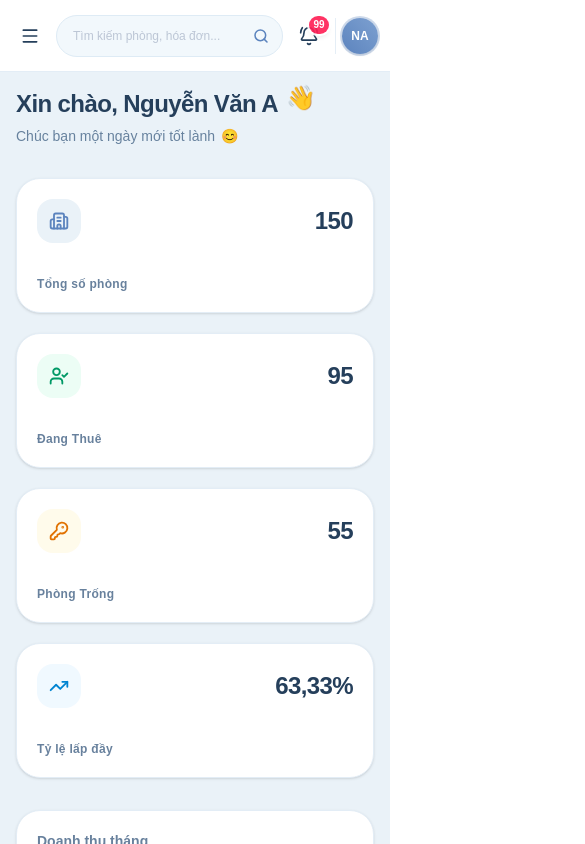
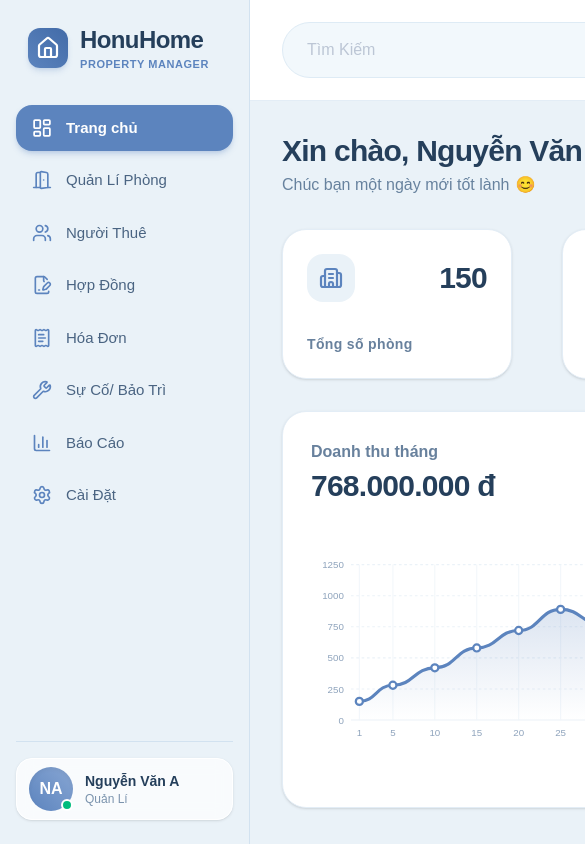
Before and after one commit to ngocnh05/honu_home, a Next.js app: page /dashboard in a window 390 px wide. Shown: the top 844 px of the page, 585 px wide, since content can reach past the window. Built offline with nearby package versions, Linux system fonts and the light colour scheme.

Commit message:
refactor: focus on fixed desktop layout matching Figma specs (1440x1024), postpone mobile responsive

```diff
--- a/src/app/(auth)/layout.tsx
+++ b/src/app/(auth)/layout.tsx
@@ -2,8 +2,8 @@ import type { Metadata } from "next";
 import Image from "next/image";
 
 export const metadata: Metadata = {
-  title: "Đăng nhập | FloHouse",
-  description: "Đăng nhập vào hệ thống quản lý bất động sản và phòng trọ FloHouse",
+  title: "Đăng nhập | HonuHome",
+  description: "Đăng nhập vào hệ thống quản lý bất động sản và phòng trọ HonuHome",
 };
 
 export default function AuthLayout({
@@ -12,12 +12,12 @@ export default function AuthLayout({
   children: React.ReactNode;
 }) {
   return (
-    <main className="relative min-h-screen w-full flex items-center justify-center p-4 sm:p-6 md:p-8 overflow-hidden bg-slate-900">
+    <main className="relative min-h-screen min-w-[1440px] w-full flex items-center justify-center p-8 overflow-hidden bg-slate-900">
       {/* Background Image with Fallback Backdrop */}
       <div className="absolute inset-0 z-0">
         <Image
           src="/images/auth/login-bg.png"
-          alt="FloHouse Background"
+          alt="HonuHome Background"
           fill
           priority
           className="object-cover object-center brightness-95"
@@ -27,8 +27,8 @@ export default function AuthLayout({
         <div className="absolute inset-0 bg-gradient-to-b from-black/20 via-black/30 to-black/50 backdrop-blur-[2px]" />
       </div>
 
-      {/* Main Content Container */}
-      <div className="relative z-10 w-full max-w-[640px] my-auto">
+      {/* Main Content Container - Fixed 640px */}
+      <div className="relative z-10 w-[640px] my-auto">
         {children}
       </div>
     </main>
--- a/src/app/(auth)/login/page.tsx
+++ b/src/app/(auth)/login/page.tsx
@@ -3,7 +3,7 @@ import { LoginForm } from "@/components/auth/login-form";
 
 export default function LoginPage() {
   return (
-    <div className="w-full bg-[#294255]/70 backdrop-blur-xl border-2 border-white/90 rounded-[22px] sm:rounded-[26px] shadow-2xl p-5 sm:p-8 md:p-12 space-y-6 sm:space-y-8 animate-fadeIn">
+    <div className="w-[640px] bg-[#294255]/70 backdrop-blur-xl border-2 border-white/90 rounded-[26px] shadow-2xl p-12 space-y-8 animate-fadeIn mx-auto">
       {/* Header with Logo & Welcome Title */}
       <AuthHeader
         title="Welcome back!"
--- a/src/app/(dashboard)/dashboard/page.tsx
+++ b/src/app/(dashboard)/dashboard/page.tsx
@@ -15,66 +15,70 @@ export default function DashboardPage() {
     mockDashboardData;
 
   return (
-    <div className="space-y-8 animate-fadeIn pb-12">
-      {/* Welcome Greeting Header */}
-      <div className="space-y-1.5">
+    <div className="space-y-8 animate-fadeIn pb-12 w-[1096px]">
+      {/* Welcome Greeting Header - Figma: Frame 2 & Frame 6 */}
+      <div className="space-y-1">
         <div className="flex items-center gap-2">
-          <h1 className="text-2xl sm:text-3xl lg:text-4xl font-extrabold text-[#253F5B] tracking-tight">
+          <h1 className="text-3xl font-extrabold text-[#253F5B] tracking-tight">
             Xin chào, {managerName}
           </h1>
-          <span className="text-2xl sm:text-3xl animate-bounce">👋</span>
+          <span className="text-3xl">👋</span>
         </div>
-        <p className="text-sm sm:text-base text-[#67829E] font-medium flex items-center gap-1.5">
+        <p className="text-base text-[#67829E] font-medium flex items-center gap-1.5">
           <span>Chúc bạn một ngày mới tốt lành</span>
           <span>😊</span>
         </p>
       </div>
 
-      {/* 4 Summary KPI Cards */}
-      <div className="grid grid-cols-1 sm:grid-cols-2 xl:grid-cols-4 gap-5">
+      {/* 4 Summary KPI Cards - Figma Frame 15: 1096px x 170px, 4 cards 230x150 */}
+      <div className="grid grid-cols-4 gap-6 w-[1096px]">
         <KpiCard
           label="Tổng số phòng"
           value={kpis.totalRooms}
           icon={Building2}
           variant="primary"
+          className="w-[230px] h-[150px]"
         />
         <KpiCard
           label="Đang Thuê"
           value={kpis.occupiedRooms}
           icon={UserCheck}
           variant="success"
+          className="w-[230px] h-[150px]"
         />
         <KpiCard
           label="Phòng Trống"
           value={kpis.availableRooms}
           icon={KeyRound}
           variant="warning"
+          className="w-[230px] h-[150px]"
         />
         <KpiCard
           label="Tỷ lệ lấp đầy"
           value={kpis.occupancyRate}
           icon={TrendingUp}
           variant="info"
+          className="w-[230px] h-[150px]"
         />
       </div>
 
-      {/* Bottom Section: Revenue Chart & Quick Action Widgets */}
-      <div className="grid grid-cols-1 lg:grid-cols-12 gap-6">
-        {/* Monthly Revenue Chart (takes 6 cols on lg/xl) */}
-        <div className="lg:col-span-12 xl:col-span-6">
+      {/* Bottom Section: Revenue Chart (502px) + Invoices (245px) + Maintenance (245px) */}
+      <div className="flex items-start gap-6 w-[1096px]">
+        {/* Monthly Revenue Chart - Figma 35:82: 502px x 397px */}
+        <div className="w-[502px] shrink-0">
           <RevenueChart
             data={monthlyRevenue.chartData}
             totalFormatted={monthlyRevenue.totalFormatted}
           />
         </div>
 
-        {/* Unpaid Invoices Widget (takes 3 cols on xl) */}
-        <div className="lg:col-span-6 xl:col-span-3">
+        {/* Unpaid Invoices Widget - Figma 36:193: 245px x 397px */}
+        <div className="w-[245px] shrink-0">
           <UnpaidInvoicesCard summary={unpaidInvoices} />
         </div>
 
-        {/* Maintenance Requests Widget (takes 3 cols on xl) */}
-        <div className="lg:col-span-6 xl:col-span-3">
+        {/* Maintenance Requests Widget - Figma 36:183: 245px x 397px */}
+        <div className="w-[245px] shrink-0">
           <MaintenanceCard summary={maintenance} />
         </div>
       </div>
--- a/src/app/(dashboard)/layout.tsx
+++ b/src/app/(dashboard)/layout.tsx
@@ -1,6 +1,3 @@
-"use client";
-
-import * as React from "react";
 import { Sidebar } from "@/components/layout/sidebar";
 import { TopHeader } from "@/components/layout/top-header";
 import { mockDashboardData } from "@/lib/mock-data/dashboard";
@@ -10,26 +7,18 @@ export default function DashboardLayout({
 }: {
   children: React.ReactNode;
 }) {
-  const [sidebarOpen, setSidebarOpen] = React.useState(false);
+  return (
+    <div className="min-h-screen bg-[#EAF2F8] flex min-w-[1440px]">
+      {/* Sidebar Navigation - Fixed 250px */}
+      <Sidebar />
 
-  return (
-    <div className="min-h-screen bg-[#EAF2F8] flex">
-      {/* Sidebar Navigation */}
-      <Sidebar
-        isOpen={sidebarOpen}
-        onClose={() => setSidebarOpen(false)}
-      />
-
-      {/* Main Content Area */}
-      <div className="flex-1 flex flex-col min-w-0 lg:pl-[260px] transition-all">
+      {/* Main Content Area - Fixed offset 250px */}
+      <div className="flex-1 flex flex-col min-w-[1190px] pl-[250px]">
         {/* Top Header with 99 unread notifications */}
-        <TopHeader
-          onToggleSidebar={() => setSidebarOpen((prev) => !prev)}
-          unreadCount={mockDashboardData.unreadNotifications}
-        />
+        <TopHeader unreadCount={mockDashboardData.unreadNotifications} />
 
         {/* Page Inner Container */}
-        <main className="flex-1 p-4 sm:p-6 lg:p-8 max-w-[1400px] w-full mx-auto">
+        <main className="flex-1 p-8 w-full max-w-[1190px]">
           {children}
         </main>
       </div>
--- a/src/components/dashboard/kpi-card.tsx
+++ b/src/components/dashboard/kpi-card.tsx
@@ -27,25 +27,25 @@ export function KpiCard({
   return (
     <div
       className={cn(
-        "bg-white rounded-3xl p-5 sm:p-6 border border-[#E3EDF6] shadow-sm hover:shadow-md transition-shadow flex flex-col justify-between h-[135px] sm:h-[150px]",
+        "bg-white rounded-3xl p-6 border border-[#E3EDF6] shadow-sm hover:shadow-md transition-shadow flex flex-col justify-between w-[230px] h-[150px]",
         className
       )}
     >
       <div className="flex items-center justify-between">
         <div
           className={cn(
-            "w-11 h-11 sm:w-12 sm:h-12 rounded-2xl flex items-center justify-center transition-transform hover:scale-110",
+            "w-12 h-12 rounded-2xl flex items-center justify-center transition-transform hover:scale-110",
             iconVariants[variant]
           )}
         >
-          <Icon className="w-5 h-5 sm:w-6 sm:h-6 stroke-[2.2]" />
+          <Icon className="w-6 h-6 stroke-[2.2]" />
         </div>
-        <span className="text-2xl sm:text-3xl font-extrabold text-[#253F5B] tracking-tight">
+        <span className="text-3xl font-extrabold text-[#253F5B] tracking-tight">
           {value}
         </span>
       </div>
 
-      <p className="text-xs sm:text-sm font-semibold text-[#68819D] tracking-wide">
+      <p className="text-sm font-semibold text-[#68819D] tracking-wide">
         {label}
       </p>
     </div>
--- a/src/components/dashboard/maintenance-card.tsx
+++ b/src/components/dashboard/maintenance-card.tsx
@@ -8,7 +8,7 @@ interface MaintenanceCardProps {
 
 export function MaintenanceCard({ summary }: MaintenanceCardProps) {
   return (
-    <div className="bg-white rounded-3xl p-5 sm:p-6 lg:p-7 border border-[#E3EDF6] shadow-sm flex flex-col justify-between min-h-[340px] sm:h-[397px]">
+    <div className="w-[245px] h-[397px] bg-white rounded-3xl p-7 border border-[#E3EDF6] shadow-sm flex flex-col justify-between">
       {/* Header */}
       <div>
         <p className="text-base font-bold text-[#253F5B] leading-snug">
--- a/src/components/dashboard/revenue-chart.tsx
+++ b/src/components/dashboard/revenue-chart.tsx
@@ -46,11 +46,11 @@ export function RevenueChart({ data, totalFormatted }: RevenueChartProps) {
   const xTicks = [1, 5, 10, 15, 20, 25, 30, 35, 40, 45];
 
   return (
-    <div className="bg-white rounded-3xl p-5 sm:p-6 lg:p-7 border border-[#E3EDF6] shadow-sm flex flex-col justify-between min-h-[360px] sm:h-[397px]">
+    <div className="w-[502px] h-[397px] bg-white rounded-3xl p-7 border border-[#E3EDF6] shadow-sm flex flex-col justify-between">
       {/* Card Header */}
       <div>
-        <p className="text-sm sm:text-base font-semibold text-[#68819D]">Doanh thu tháng</p>
-        <p className="text-2xl sm:text-3xl font-extrabold text-[#253F5B] tracking-tight mt-1">
+        <p className="text-base font-semibold text-[#68819D]">Doanh thu tháng</p>
+        <p className="text-3xl font-extrabold text-[#253F5B] tracking-tight mt-1">
           {totalFormatted}
         </p>
       </div>
--- a/src/components/dashboard/unpaid-invoices-card.tsx
+++ b/src/components/dashboard/unpaid-invoices-card.tsx
@@ -12,7 +12,7 @@ export function UnpaidInvoicesCard({ summary }: UnpaidInvoicesCardProps) {
   );
 
   return (
-    <div className="bg-white rounded-3xl p-5 sm:p-6 lg:p-7 border border-[#E3EDF6] shadow-sm flex flex-col justify-between min-h-[340px] sm:h-[397px]">
+    <div className="w-[245px] h-[397px] bg-white rounded-3xl p-7 border border-[#E3EDF6] shadow-sm flex flex-col justify-between">
       {/* Header */}
       <div>
         <p className="text-base font-bold text-[#253F5B] leading-snug">
--- a/src/components/layout/sidebar.tsx
+++ b/src/components/layout/sidebar.tsx
@@ -12,14 +12,8 @@ import {
   BarChart3,
   Settings,
   Home,
-  X,
 } from "lucide-react";
 import { cn } from "@/lib/utils";
-
-interface SidebarProps {
-  isOpen?: boolean;
-  onClose?: () => void;
-}
 
 const navItems = [
   {
@@ -64,28 +58,14 @@ const navItems = [
   },
 ];
 
-export function Sidebar({ isOpen, onClose }: SidebarProps) {
+export function Sidebar() {
   const pathname = usePathname();
 
   return (
-    <>
-      {/* Mobile Backdrop */}
-      {isOpen && (
-        <div
-          onClick={onClose}
-          className="fixed inset-0 bg-black/40 backdrop-blur-sm z-40 lg:hidden"
-        />
-      )}
-
-      <aside
-        className={cn(
-          "fixed top-0 left-0 bottom-0 z-50 w-[260px] bg-[#EAF2F8] border-r border-[#D2E2F0] flex flex-col justify-between py-6 px-4 transition-transform duration-300 ease-in-out lg:translate-x-0",
-          isOpen ? "translate-x-0 shadow-2xl" : "-translate-x-full lg:translate-x-0"
-        )}
-      >
+    <aside className="fixed top-0 left-0 bottom-0 z-40 w-[250px] bg-[#EAF2F8] border-r border-[#D2E2F0] flex flex-col justify-between py-6 px-4 select-none">
       {/* Top Header & Logo */}
       <div className="space-y-6">
-          <div className="flex items-center justify-between px-3">
+        <div className="px-3">
           <Link href="/dashboard" className="flex items-center gap-3 group">
             <div className="w-10 h-10 rounded-xl bg-gradient-to-tr from-[#5C84BE] to-[#426ba8] flex items-center justify-center text-white shadow-md shadow-[#5C84BE]/20 group-hover:scale-105 transition-transform">
               <Home className="w-6 h-6 stroke-[2.2]" />
@@ -99,15 +79,6 @@ export function Sidebar({ isOpen, onClose }: SidebarProps) {
               </span>
             </div>
           </Link>
-
-            {/* Mobile close button */}
-            <button
-              onClick={onClose}
-              className="p-1 rounded-lg text-[#253F5B] hover:bg-[#D9E7F3] lg:hidden"
-              aria-label="Đóng thanh menu"
-            >
-              <X className="w-5 h-5" />
-            </button>
         </div>
 
         {/* Navigation Links */}
@@ -123,7 +94,6 @@ export function Sidebar({ isOpen, onClose }: SidebarProps) {
               <Link
                 key={item.href}
                 href={item.href}
-                  onClick={onClose}
                 className={cn(
                   "flex items-center gap-3.5 px-4 py-3 rounded-2xl text-[15px] font-medium transition-all duration-200",
                   isActive
@@ -156,12 +126,11 @@ export function Sidebar({ isOpen, onClose }: SidebarProps) {
               Nguyễn Văn A
             </span>
             <span className="text-xs text-[#7B93AD] font-medium">
-                Quản Lí Tòa Nhà
+              Quản Lí
             </span>
           </div>
         </div>
       </div>
     </aside>
-    </>
   );
 }
--- a/src/components/layout/top-header.tsx
+++ b/src/components/layout/top-header.tsx
@@ -1,75 +1,58 @@
 "use client";
 
 import * as React from "react";
-import { Search, BellRing, Menu } from "lucide-react";
+import { Search, BellRing } from "lucide-react";
 
 interface TopHeaderProps {
-  onToggleSidebar?: () => void;
   unreadCount?: number;
 }
 
-export function TopHeader({
-  onToggleSidebar,
-  unreadCount = 99,
-}: TopHeaderProps) {
+export function TopHeader({ unreadCount = 99 }: TopHeaderProps) {
   const [searchValue, setSearchValue] = React.useState("");
 
   return (
-    <header className="sticky top-0 z-30 h-[72px] sm:h-[86px] lg:h-[101px] bg-white border-b border-[#E3EDF6] flex items-center justify-between px-3 sm:px-6 lg:px-8 transition-all">
-      <div className="flex items-center gap-2 sm:gap-4 lg:gap-6 flex-1 min-w-0 max-w-2xl">
-        {/* Mobile menu button */}
-        <button
-          onClick={onToggleSidebar}
-          className="p-2 sm:p-2.5 rounded-xl text-[#253F5B] hover:bg-[#F2F8FC] lg:hidden shrink-0"
-          aria-label="Mở thanh menu"
-        >
-          <Menu className="w-5 h-5 sm:w-6 sm:h-6" />
-        </button>
-
-        {/* Search Bar - Chuẩn Figma Pill 100px */}
-        <div className="relative w-full max-w-[556px]">
+    <header className="sticky top-0 z-30 h-[101px] bg-white border-b border-[#E3EDF6] flex items-center justify-between px-8 min-w-[950px]">
+      {/* Search Bar - Chuẩn Figma Pill 100px: 556px x 56px */}
+      <div className="relative w-[556px]">
         <input
           type="text"
           value={searchValue}
           onChange={(e) => setSearchValue(e.target.value)}
-            placeholder="Tìm kiếm phòng, hóa đơn..."
-            className="w-full h-[42px] sm:h-[50px] lg:h-[56px] pl-4 sm:pl-6 pr-11 sm:pr-14 rounded-full bg-[#F2F8FC] border border-[#DEEBF5] focus:border-[#5C84BE] focus:bg-white text-xs sm:text-sm lg:text-base text-[#253F5B] placeholder:text-[#BCC6D5] outline-none transition-all duration-200"
+          placeholder="Tìm Kiếm"
+          className="w-full h-[56px] pl-6 pr-14 rounded-full bg-[#F2F8FC] border border-[#DEEBF5] focus:border-[#5C84BE] focus:bg-white text-base text-[#253F5B] placeholder:text-[#BCC6D5] outline-none transition-all duration-200"
         />
         <button
           type="button"
-            className="absolute right-2 sm:right-3.5 top-1/2 -translate-y-1/2 p-1.5 sm:p-2 rounded-full text-[#5C84BE] hover:text-[#426ba8] hover:bg-[#E2EFF9] transition-colors"
+          className="absolute right-4 top-1/2 -translate-y-1/2 p-2 rounded-full text-[#5C84BE] hover:text-[#426ba8] hover:bg-[#E2EFF9] transition-colors"
           aria-label="Thực hiện tìm kiếm"
         >
-            <Search className="w-4 h-4 sm:w-5 sm:h-5 stroke-[2.3]" />
+          <Search className="w-5 h-5 stroke-[2.3]" />
         </button>
-        </div>
       </div>
 
       {/* Right Controls: Notifications & Profile */}
-      <div className="flex items-center gap-2 sm:gap-4 lg:gap-6 ml-2 sm:ml-4 shrink-0">
+      <div className="flex items-center gap-6">
         {/* Notification Bell with Badge 99 */}
         <div className="relative">
           <button
             type="button"
-            className="relative p-2 sm:p-3 rounded-2xl text-[#253F5B] hover:bg-[#F2F8FC] hover:text-[#5C84BE] transition-all group"
+            className="relative p-3 rounded-2xl text-[#253F5B] hover:bg-[#F2F8FC] hover:text-[#5C84BE] transition-all group"
             aria-label="Thông báo hệ thống"
           >
-            <BellRing className="w-5 h-5 sm:w-6 sm:h-6 stroke-[2] origin-top group-hover:animate-bell-ring transition-transform" />
+            <BellRing className="w-6 h-6 stroke-[2] origin-top group-hover:animate-bell-ring transition-transform" />
 
             {/* Notification Badge: 99 */}
             {unreadCount > 0 && (
-              <span className="absolute -top-0.5 -right-0.5 sm:-top-1 sm:-right-1 min-w-[20px] sm:min-w-[24px] h-[18px] sm:h-[22px] px-1 sm:px-1.5 rounded-full bg-rose-500 text-white text-[10px] sm:text-[11px] font-extrabold flex items-center justify-center ring-2 ring-white shadow-md animate-pulse">
+              <span className="absolute -top-1 -right-1 min-w-[24px] h-[22px] px-1.5 rounded-full bg-rose-500 text-white text-[11px] font-extrabold flex items-center justify-center ring-2 ring-white shadow-md animate-pulse">
                 {unreadCount > 99 ? "99+" : unreadCount}
               </span>
             )}
           </button>
         </div>
 
-        {/* User Avatar Circle */}
-        <div className="flex items-center gap-3 pl-1.5 sm:pl-3 border-l border-[#E5EEF6]">
-          <div className="w-9 h-9 sm:w-11 sm:h-11 lg:w-12 lg:h-12 rounded-full ring-2 ring-[#5C84BE]/30 bg-gradient-to-tr from-[#5C84BE] to-[#7DA0D0] flex items-center justify-center text-white font-bold text-xs sm:text-sm lg:text-base shadow-sm cursor-pointer hover:ring-[#5C84BE] transition-all">
+        {/* User Avatar Circle - Chuẩn Figma: 59x59 */}
+        <div className="w-[52px] h-[52px] rounded-full ring-2 ring-[#5C84BE]/30 bg-gradient-to-tr from-[#5C84BE] to-[#7DA0D0] flex items-center justify-center text-white font-bold text-base shadow-sm cursor-pointer hover:ring-[#5C84BE] transition-all">
           NA
-          </div>
         </div>
       </div>
     </header>
--- a/src/components/ui/button.tsx
+++ b/src/components/ui/button.tsx
@@ -37,7 +37,7 @@ export const Button = React.forwardRef<HTMLButtonElement, ButtonProps>(
       default: "h-11 px-6 text-sm rounded-xl",
       sm: "h-9 px-4 text-xs rounded-lg",
       lg: "h-14 px-8 text-base rounded-2xl",
-      pill: "h-[52px] sm:h-[60px] px-6 sm:px-8 text-sm sm:text-base rounded-[40px]",
+      pill: "h-[60px] px-8 text-base rounded-[40px]",
     };
 
     return (
--- a/src/components/ui/input.tsx
+++ b/src/components/ui/input.tsx
@@ -14,7 +14,7 @@ export const Input = React.forwardRef<HTMLInputElement, InputProps>(
       <div className="w-full space-y-1.5">
         <div className="relative flex items-center">
           {iconStart && (
-            <div className="absolute left-4 sm:left-5 text-white/70 pointer-events-none">
+            <div className="absolute left-5 text-white/70 pointer-events-none">
               {iconStart}
             </div>
           )}
@@ -22,16 +22,16 @@ export const Input = React.forwardRef<HTMLInputElement, InputProps>(
             type={type}
             ref={ref}
             className={cn(
-              "w-full h-[52px] sm:h-[60px] bg-white/20 hover:bg-white/25 focus:bg-white/30 backdrop-blur-md text-white placeholder:text-white/70 border-2 border-white/80 focus:border-white rounded-[18px] sm:rounded-[20px] px-5 sm:px-6 text-base outline-none transition-all duration-200",
-              iconStart && "pl-12 sm:pl-14",
-              iconEnd && "pr-12 sm:pr-14",
+              "w-full h-[60px] bg-white/20 hover:bg-white/25 focus:bg-white/30 backdrop-blur-md text-white placeholder:text-white/70 border-2 border-white/80 focus:border-white rounded-[20px] px-6 text-base outline-none transition-all duration-200",
+              iconStart && "pl-14",
+              iconEnd && "pr-14",
               error && "border-red-400 focus:border-red-400 bg-red-500/10",
               className
             )}
             {...props}
           />
           {iconEnd && (
-            <div className="absolute right-4 sm:right-5 flex items-center">{iconEnd}</div>
+            <div className="absolute right-5 flex items-center">{iconEnd}</div>
           )}
         </div>
         {error && (
```
Lines whose indentation alone changed are shown as unchanged.
